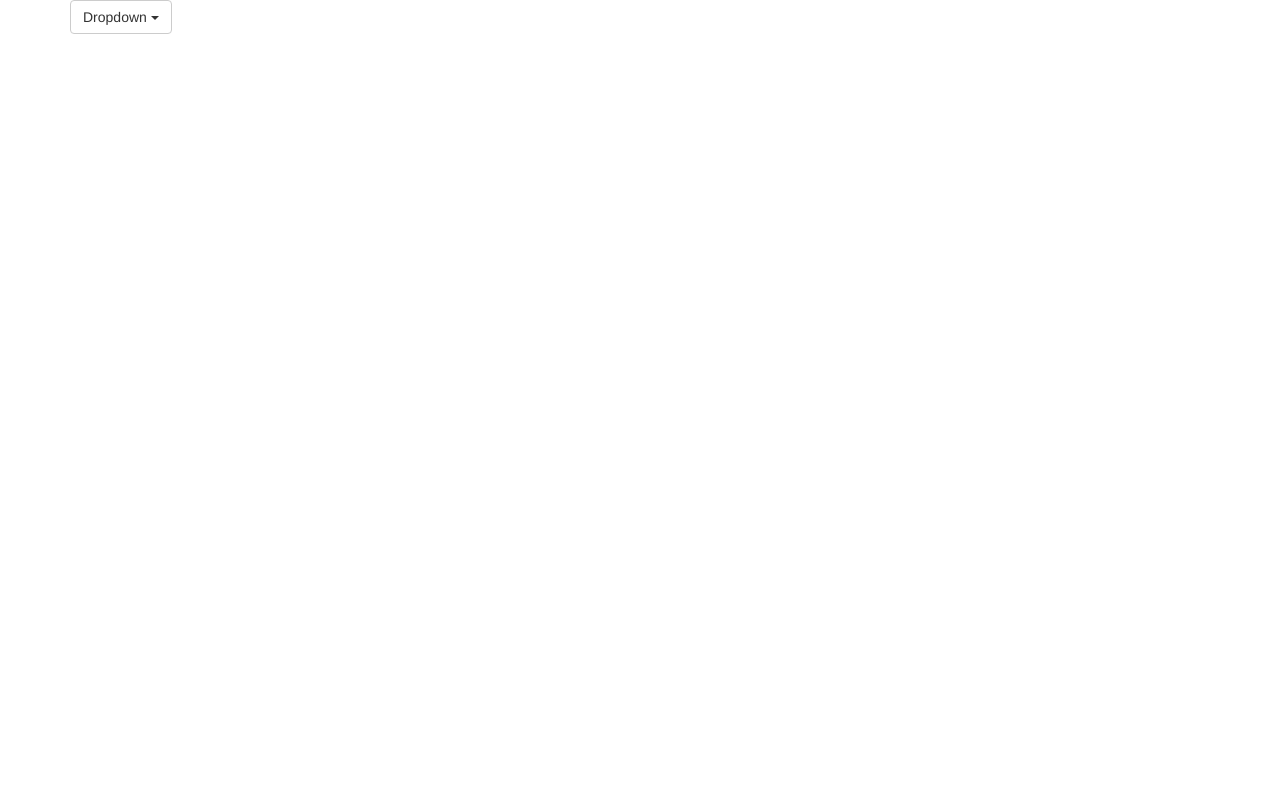
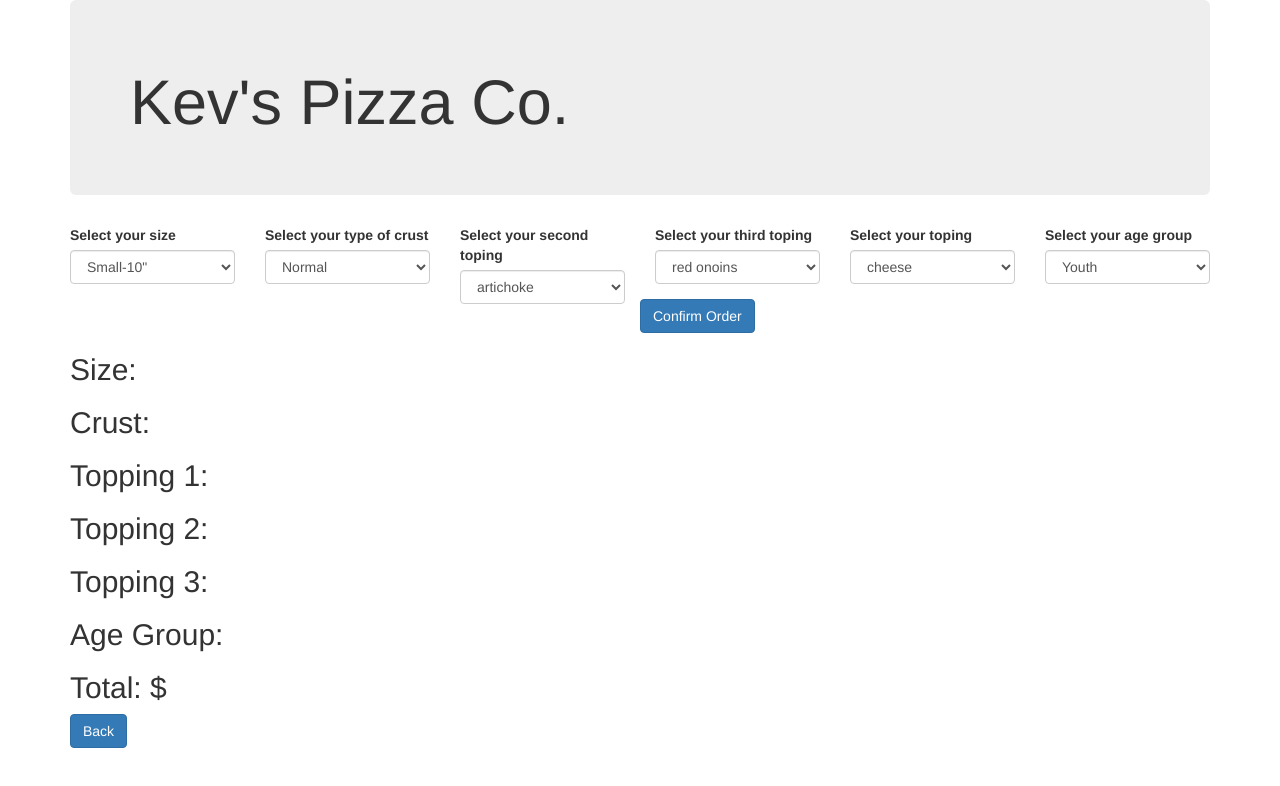
Before and after one commit to kftwotwo/pizza-order-test, a plain HTML site: page index.html in a window 1280 px wide. Drawn offline with Linux system fonts and the light colour scheme.

Commit message:
add dropdowns for website

```diff
--- a/index.html
+++ b/index.html
@@ -1,30 +1,94 @@
 <!DOCTYPE html>
 <html>
   <head>
-    <meta charset="utf-8">
-    <link rel="stylesheet" href="css/bootstrap.css" media="all">
-    <link rel="stylesheet" href="css/styles.css" media="all">
+    <link rel="stylesheet" href="css/bootstrap.css">
+    <link rel="stylesheet" href="css/styles.css">
     <script type="text/javascript" src="js/jquery-3.1.1.js"></script>
     <script type="text/javascript" src="js/scripts.js"></script>
-    <title>Pizza Order</title>
+    <title>Kev's Pizza Co.</title>
   </head>
   <body>
     <div class="container">
-      <form class="inputForm">
-        <div class="dropdown">
-        <button class="btn btn-default dropdown-toggle" type="button" id="dropdownMenu1" data-toggle="dropdown" aria-haspopup="true" aria-expanded="true">
-          Dropdown
-          <span class="caret"></span>
-        </button>
-        <ul class="dropdown-menu" aria-labelledby="dropdownMenu1">
-          <li><a href="#">Action</a></li>
-          <li><a href="#">Another action</a></li>
-          <li><a href="#">Something else here</a></li>
-          <li role="separator" class="divider"></li>
-          <li><a href="#">Separated link</a></li>
-        </ul>
-      </div>
-      </form>
+      <div class="jumbotron">
+      <h1>Kev's Pizza Co.</h1>
     </div>
+    <div class="row">
+      <form id="inputForm">
+        <div class="col-md-2">
+          <div class="form-group">
+            <label>Select your size</label>
+            <select class="form-control" id="size">
+              <option id="pSmall">Small-10"</option>
+              <option id="pMed">Medium-15"</option>
+              <option id="plarge">Large-18"</option>
+              <option id="pxlarge">X-Large-20"</option>
+            </select>
+          </div>
+        </div>
+        <div class="col-md-2">
+          <div class="form-group">
+            <label>Select your type of crust</label>
+            <select class="form-control" id="crust">
+              <option id="normal">Normal</option>
+              <option id="thin">Thin</option>
+              <option id="stuffed">Stuffed Chesse </option>
+              <option id="pretzel">Pretzel</option>
+            </select>
+          </div>
+        </div>
+        <div class="col-md-2">
+          <div class="form-group">
+            <label>Select your second toping</label>
+            <select class="form-control" id="top">
+              <option id="cheese">artichoke</option>
+              <option id="peper">anchovy</option>
+              <option id="bacon">garlic</option>
+            </select>
+          </div>
+        </div>
+        <div class="col-md-2">
+          <div class="form-group">
+            <label>Select your third toping</label>
+            <select class="form-control" id="top1">
+              <option id="cheese">red onoins</option>
+              <option id="peper">bell peppers</option>
+              <option id="pine">Pineapple</option>
+            </select>
+          </div>
+        </div>
+        <div class="col-md-2">
+          <div class="form-group">
+            <label>Select your toping</label>
+            <select class="form-control" id="top2">
+              <option id="cheese">cheese</option>
+              <option id="peper">peperioni</option>
+              <option id="bacon">bacon</option>
+            </select>
+          </div>
+        </div>
+        <div class="col-md-2">
+          <div class="form-group">
+           <label>Select your age group</label>
+           <select class="form-control" id="age">
+             <option id="youth">Youth</option>
+             <option id="adult">Adult</option>
+             <option id="senior">Senior</option>
+           </select>
+         </div>
+       </div>
+       <button type="submit" class="btn btn-primary">Confirm Order</button>
+    </form>
+    <div class="col-md-5" id="result">
+      <h2><span id="selectedSize">Size:  </span></h2>
+      <h2><span id="selectedCrust">Crust:  </span></h2>
+      <h2><span id="selectedtop">Topping 1:  </span></h2>
+      <h2><span id="selectedtop1">Topping 2:  </span></h2>
+      <h2><span id="selectedtop2">Topping 3:  </span></h2>
+      <h2><span id= "selectedAge">Age Group:  </span></h2>
+      <h2><span id="selectedPrice">Total: $</span></h2>
+      <input type="button" value="Back" class="btn btn-primary"onClick="window.location.reload()"><!--refresh page -->
+    </div>
+  </div><!--row-->
+  </div> <!--Container-->
   </body>
 </html>
```
